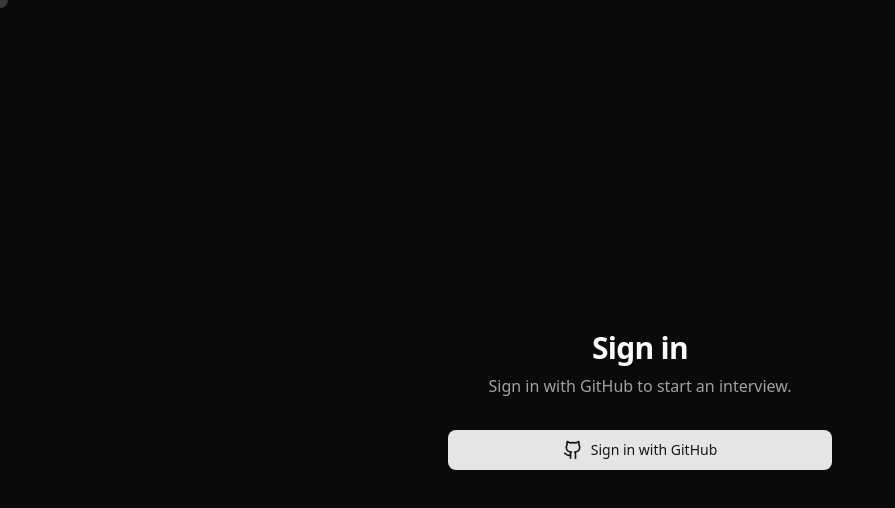
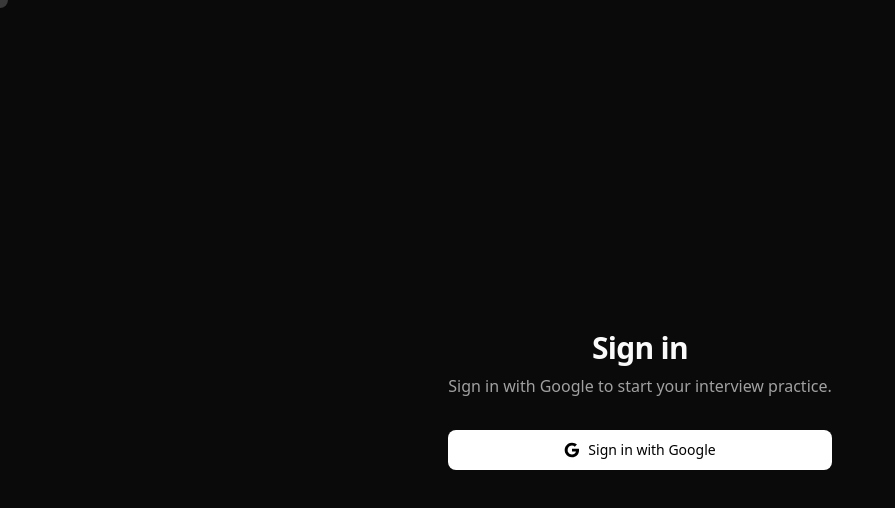
Before and after one commit to prithviireddy/InterviewDost, a React (Vite) app in the folder apps/frontend/: page /login in a window 1280 px wide. Shown: the top 508 px of the page, without its empty margins (0-895 px from the left). Built offline with nearby package versions, Linux system fonts and the light colour scheme; no server answers.

Commit message:
fix(auth): use 302 redirects with trailing slash for frontend URL and update Google sign-in UI

```diff
--- a/apps/frontend/src/components/Landing.tsx
+++ b/apps/frontend/src/components/Landing.tsx
@@ -359,9 +359,27 @@
                 onClick={onLogin}
                 whileHover={{ scale: 1.02 }}
                 whileTap={{ scale: 0.98 }}
-                className="magnet inline-flex h-11 items-center border border-white/15 px-6 text-sm text-white/50 transition-all hover:border-white/30 hover:text-white"
+                className="magnet inline-flex h-11 items-center gap-2 border border-white/15 px-6 text-sm text-white/70 transition-all hover:border-white/30 hover:text-white"
               >
-                <Github className="mr-2 size-3.5" /> Sign in with GitHub
+                <svg className="size-3.5" viewBox="0 0 24 24">
+                  <path
+                    fill="currentColor"
+                    d="M22.56 12.25c0-.78-.07-1.53-.2-2.25H12v4.26h5.92c-.26 1.37-1.04 2.53-2.21 3.31v2.77h3.57c2.08-1.92 3.28-4.74 3.28-8.09z"
+                  />
+                  <path
+                    fill="currentColor"
+                    d="M12 23c2.97 0 5.46-.98 7.28-2.66l-3.57-2.77c-.98.66-2.23 1.06-3.71 1.06-2.86 0-5.29-1.93-6.16-4.53H2.18v2.84C3.99 20.53 7.7 23 12 23z"
+                  />
+                  <path
+                    fill="currentColor"
+                    d="M5.84 14.09c-.22-.66-.35-1.36-.35-2.09s.13-1.43.35-2.09V7.06H2.18C1.43 8.55 1 10.22 1 12s.43 3.45 1.18 4.94l2.85-2.22.81-.63z"
+                  />
+                  <path
+                    fill="currentColor"
+                    d="M12 5.38c1.62 0 3.06.56 4.21 1.64l3.15-3.15C17.45 2.09 14.97 1 12 1 7.7 1 3.99 3.47 2.18 7.06l3.66 2.84c.87-2.6 3.3-4.52 6.16-4.52z"
+                  />
+                </svg>
+                Sign in with Google
               </motion.button>
             </>
           )}
--- a/apps/frontend/src/components/Login.tsx
+++ b/apps/frontend/src/components/Login.tsx
@@ -1,5 +1,4 @@
 import { Button } from "../components/ui/button";
-import { Github } from "lucide-react";
 import { useAuth } from "@/lib/auth";
 import { useNavigate } from "react-router";
 
@@ -18,11 +17,28 @@
       <div className="flex w-full max-w-sm flex-col items-center text-center">
         <h1 className="text-3xl font-bold tracking-tight">Sign in</h1>
         <p className="mt-2 text-muted-foreground">
-          Sign in with GitHub to start an interview.
+          Sign in with Google to start your interview practice.
         </p>
-        <Button onClick={login} size="lg" className="mt-8 w-full gap-2">
-          <Github className="size-5" />
-          Sign in with GitHub
+        <Button onClick={login} size="lg" className="mt-8 w-full gap-2 bg-white text-black hover:bg-white/90">
+          <svg className="size-4" viewBox="0 0 24 24">
+            <path
+              fill="currentColor"
+              d="M22.56 12.25c0-.78-.07-1.53-.2-2.25H12v4.26h5.92c-.26 1.37-1.04 2.53-2.21 3.31v2.77h3.57c2.08-1.92 3.28-4.74 3.28-8.09z"
+            />
+            <path
+              fill="currentColor"
+              d="M12 23c2.97 0 5.46-.98 7.28-2.66l-3.57-2.77c-.98.66-2.23 1.06-3.71 1.06-2.86 0-5.29-1.93-6.16-4.53H2.18v2.84C3.99 20.53 7.7 23 12 23z"
+            />
+            <path
+              fill="currentColor"
+              d="M5.84 14.09c-.22-.66-.35-1.36-.35-2.09s.13-1.43.35-2.09V7.06H2.18C1.43 8.55 1 10.22 1 12s.43 3.45 1.18 4.94l2.85-2.22.81-.63z"
+            />
+            <path
+              fill="currentColor"
+              d="M12 5.38c1.62 0 3.06.56 4.21 1.64l3.15-3.15C17.45 2.09 14.97 1 12 1 7.7 1 3.99 3.47 2.18 7.06l3.66 2.84c.87-2.6 3.3-4.52 6.16-4.52z"
+            />
+          </svg>
+          Sign in with Google
         </Button>
       </div>
     </main>
```
Also changed, not shown: 1 other file (tests, documents, lock files or other folders).
